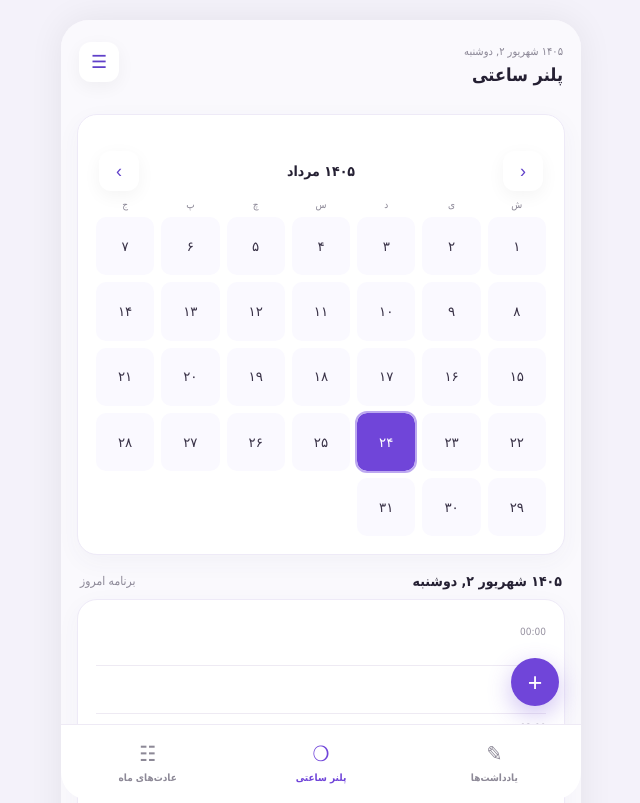
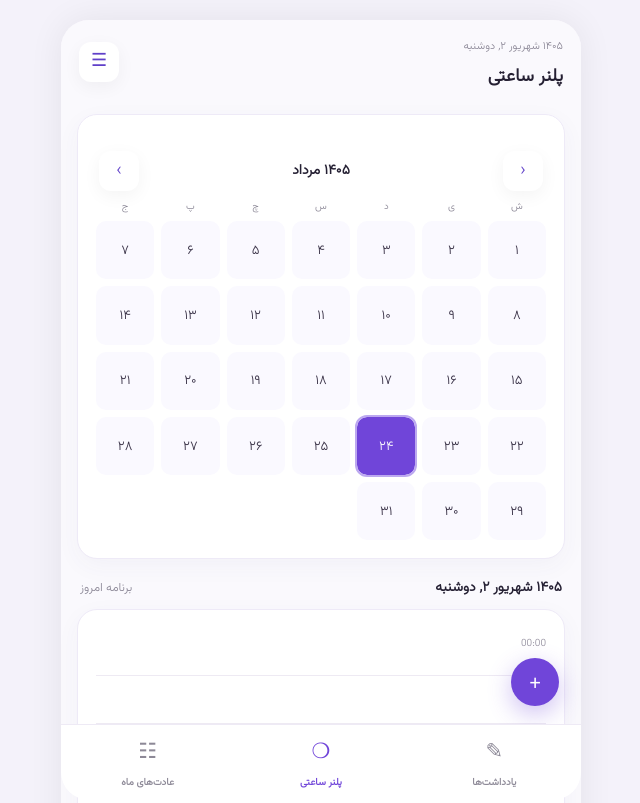
Before and after one commit to Mzeza/PAZEL, a plain HTML site: page index.html in a window 1280 px wide. Shown: the top 803 px of the page, without its empty margins (319-959 px from the left). Drawn offline with Linux system fonts and the light colour scheme.

Commit message:
Update style.css

```diff
--- a/style.css
+++ b/style.css
@@ -4,7 +4,7 @@
 }
 * {
   box-sizing: border-box;
-  /* font-family: vazir; */
+  font-family: vazir;
 }
 body {
   margin: 0;
```
